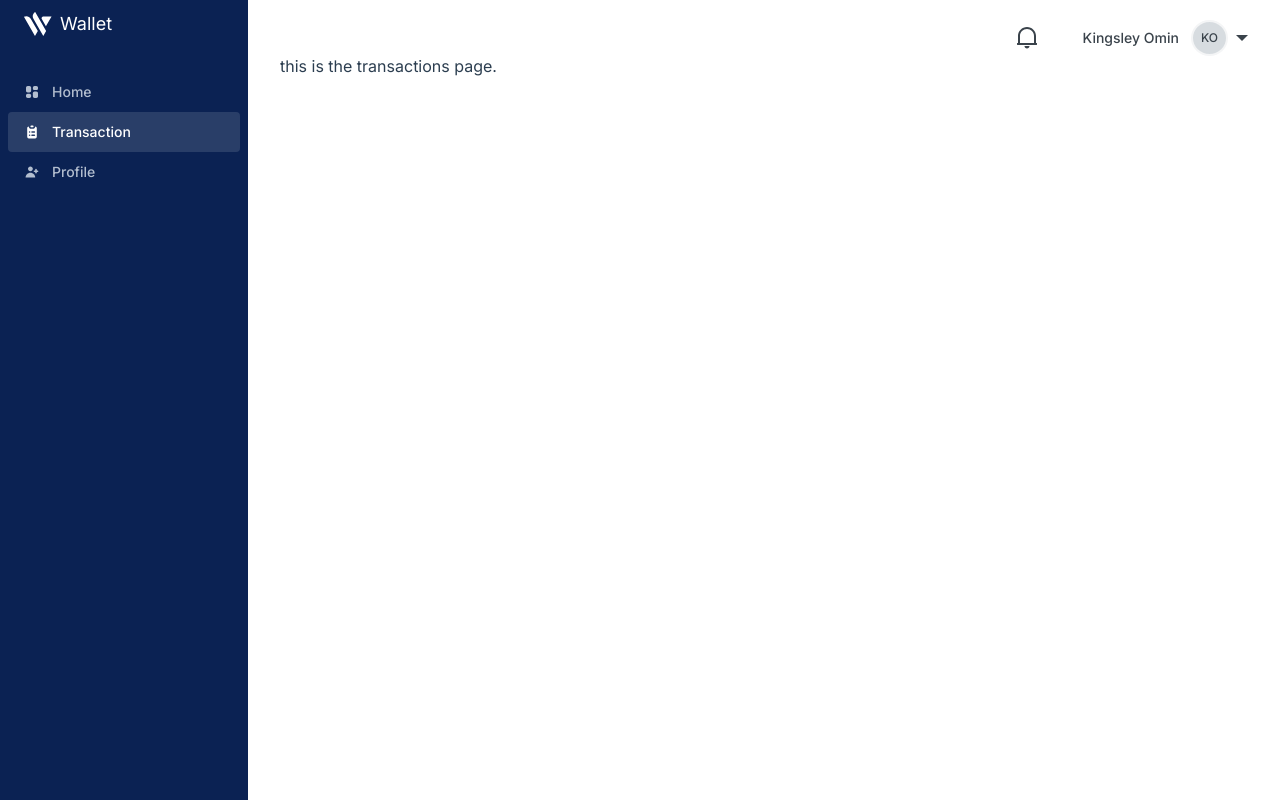
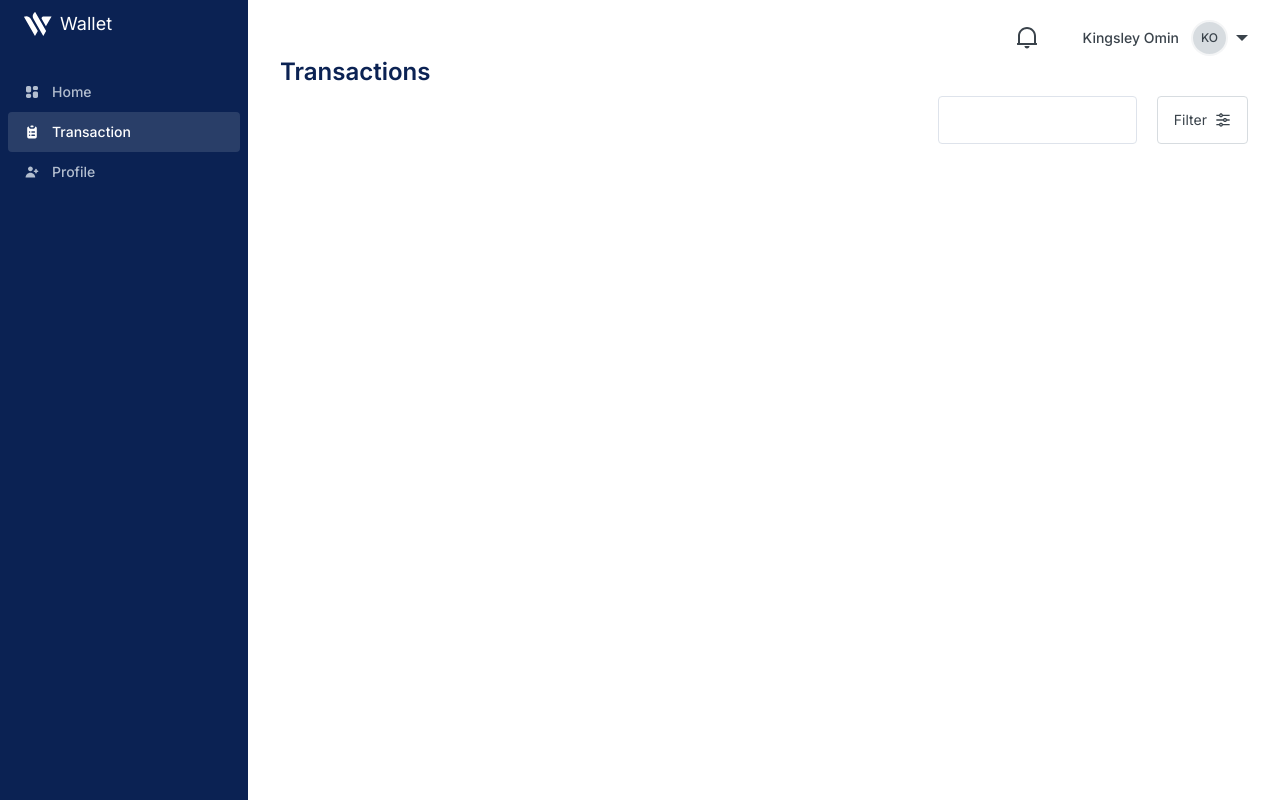
Before and after one commit to Ssalma/wallet_app, a Vue app: page /dashboard/transactions in a window 1280 px wide. Built offline with nearby package versions, Linux system fonts and the light colour scheme.

Commit message:
fixing modal

```diff
--- a/src/components/modal/DashboardModal.vue
+++ b/src/components/modal/DashboardModal.vue
@@ -1,6 +1,5 @@
 <template>
-  <button @click="open = true">Open Modal</button>
-  <div v-if="open">
+  <div>
     <div class="background" @click="closeModal()"></div>
     <main class="modal">
       <div class="main">
@@ -8,12 +7,11 @@
           <h3 class="title">{{ title }}</h3>
         </div>
         <figure>
-          <img :src="closeIcon" alt="" @click="open = false" />
+          <img :src="closeIcon" alt="" @click="closeModal" />
         </figure>
       </div>
       <hr />
       <div class="main-content">
-        <p class="para">{{ paragraph }}</p>
         <slot name="content"></slot>
       </div>
     </main>
@@ -36,13 +34,12 @@ export default {
   data() {
     return {
       closeIcon,
-      open: false,
     };
   },
   methods: {
-    closeModal(){
-        this.open = false
-    }
+    closeModal() {
+      this.$emit("close");
+    },
   },
 };
 </script>
@@ -57,6 +54,7 @@ export default {
   backdrop-filter: blur(50px);
   position: absolute;
   top: 0;
+  left: 0;
 }
 .modal {
   position: fixed;
--- a/src/views/dashboard/transactions/TransactionsView.vue
+++ b/src/views/dashboard/transactions/TransactionsView.vue
@@ -1,9 +1,45 @@
 <template>
-  <div class="transactions">this is the transactions page.</div>
+  <div class="transactions">
+    <dashboard-modal
+      v-if="isOpen"
+      @close="closeModal"
+      title="Filter"
+    ></dashboard-modal>
+    <div class="header">
+      <h3>Transactions</h3>
+      <div class="search-filter">
+        <InputField class="new-input" placeholder="Search by name" />
+        <div class="filter" @click="openModal">
+          <p>Filter</p>
+          <img :src="filterIcon" alt="" />
+        </div>
+      </div>
+    </div>
+  </div>
 </template>
 
 <script>
-export default {};
+import { InputField, DashboardModal } from "@/components";
+import filterIcon from "@/assets/equalizer-line.svg";
+export default {
+  components: { InputField, DashboardModal },
+  data() {
+    return {
+      filterIcon,
+      isOpen: false,
+    };
+  },
+  methods: {
+    openModal() {
+      this.isOpen = true;
+    },
+    closeModal() {
+      this.isOpen = false;
+    },
+  },
+};
 </script>
 
-<style></style>
+<style lang="scss" scoped>
+@import "../transactions/transactions.scss";
+</style>
--- /dev/null
+++ b/src/views/dashboard/transactions/transactions.scss
@@ -0,0 +1,50 @@
+@mixin fontStyling($font-weight, $font-size, $line-height) {
+  font-family: "Inter";
+  font-style: normal;
+  font-weight: $font-weight;
+  font-size: $font-size;
+  line-height: $line-height;
+}
+
+@mixin flexCenter($direction) {
+  display: flex;
+  flex-direction: $direction;
+  justify-content: center;
+  align-items: center;
+}
+
+.transactions {
+  .header {
+    h3 {
+      @include fontStyling(600, 24px, 32px);
+      color: #0b2253;
+    }
+
+    .search-filter {
+      display: flex;
+      justify-content: end;
+      align-items: center;
+
+      .filter {
+        @include flexCenter(row);
+        background: #ffffff;
+        border: 1px solid #d7dce0;
+        border-radius: 4px;
+        height: 48px;
+        padding: 0 16px;
+        margin-top: 8px;
+        margin-left: 20px;
+        cursor: pointer;
+
+        p {
+          @include fontStyling(400, 14px, 16px);
+          color: #3a434b;
+        }
+
+        img {
+          margin-left: 8px;
+        }
+      }
+    }
+  }
+}
```
Also changed, not shown: src/assets/equalizer-line.svg (added).
